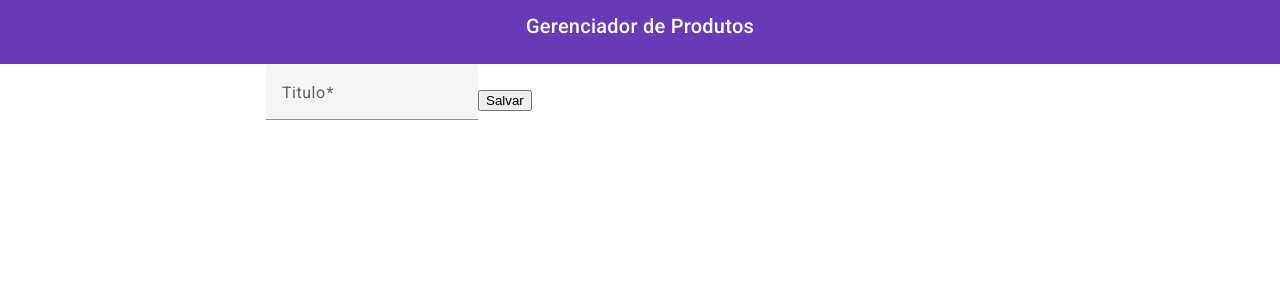
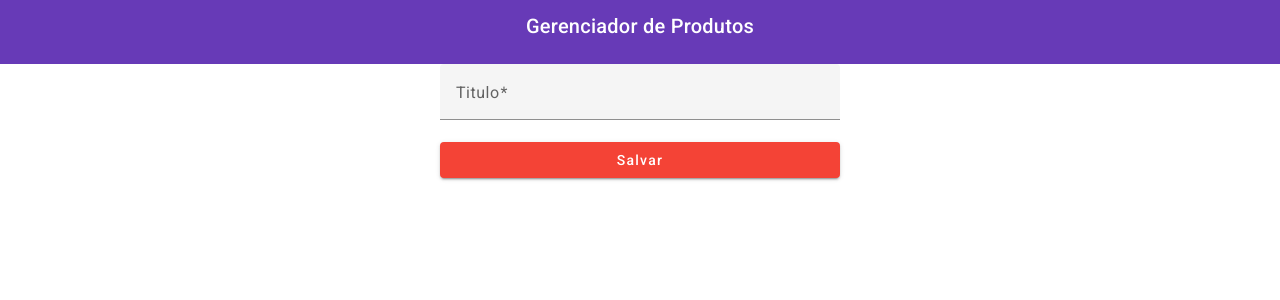
Before and after one commit to matheusamarallima/angular-basics, an Angular app: page /create-product in a window 1280 px wide. Shown: the top 300 px of the page. Built offline with nearby package versions, Linux system fonts and the light colour scheme.

Commit message:
better interface on form

```diff
--- a/src/app/features/create/create.component.css
+++ b/src/app/features/create/create.component.css
@@ -0,0 +1,11 @@
+.form-container{
+  display: flex;
+  flex-direction: column;
+  align-items: center;
+}
+.form-content-container{
+  width: 100%;
+  max-width: 400px;
+  display: flex;
+  flex-direction: column;
+}
--- a/src/app/features/create/create.component.html
+++ b/src/app/features/create/create.component.html
@@ -1,8 +1,9 @@
-<form [formGroup]="form" (ngSubmit)="onSubmit()">
-
-  <mat-form-field>
-    <mat-label>Titulo</mat-label>
-    <input type="text" matInput formControlName="title" placeholder="Titulo">
-  </mat-form-field>
-  <button type="submit">Salvar</button>
+<form [formGroup]="form" (ngSubmit)="onSubmit()" class="form-container">
+  <div class="form-content-container">
+    <mat-form-field>
+      <mat-label>Titulo</mat-label>
+      <input type="text" matInput formControlName="title" placeholder="Titulo">
+    </mat-form-field>
+    <button type="submit" mat-raised-button color="warn">Salvar</button>
+  </div>
 </form>
--- a/src/app/features/create/create.component.ts
+++ b/src/app/features/create/create.component.ts
@@ -2,6 +2,7 @@ import { Component } from '@angular/core';
 import {FormControl, FormGroup, ReactiveFormsModule, Validators} from "@angular/forms";
 import {MatFormFieldModule} from "@angular/material/form-field";
 import {MatInput} from "@angular/material/input";
+import {MatButtonModule} from "@angular/material/button";
 
 @Component({
   selector: 'app-create',
@@ -9,7 +10,8 @@ import {MatInput} from "@angular/material/input";
   imports: [
     ReactiveFormsModule,
     MatFormFieldModule,
-    MatInput
+    MatInput,
+    MatButtonModule
   ],
   templateUrl: './create.component.html',
   styleUrl: './create.component.css'
```
